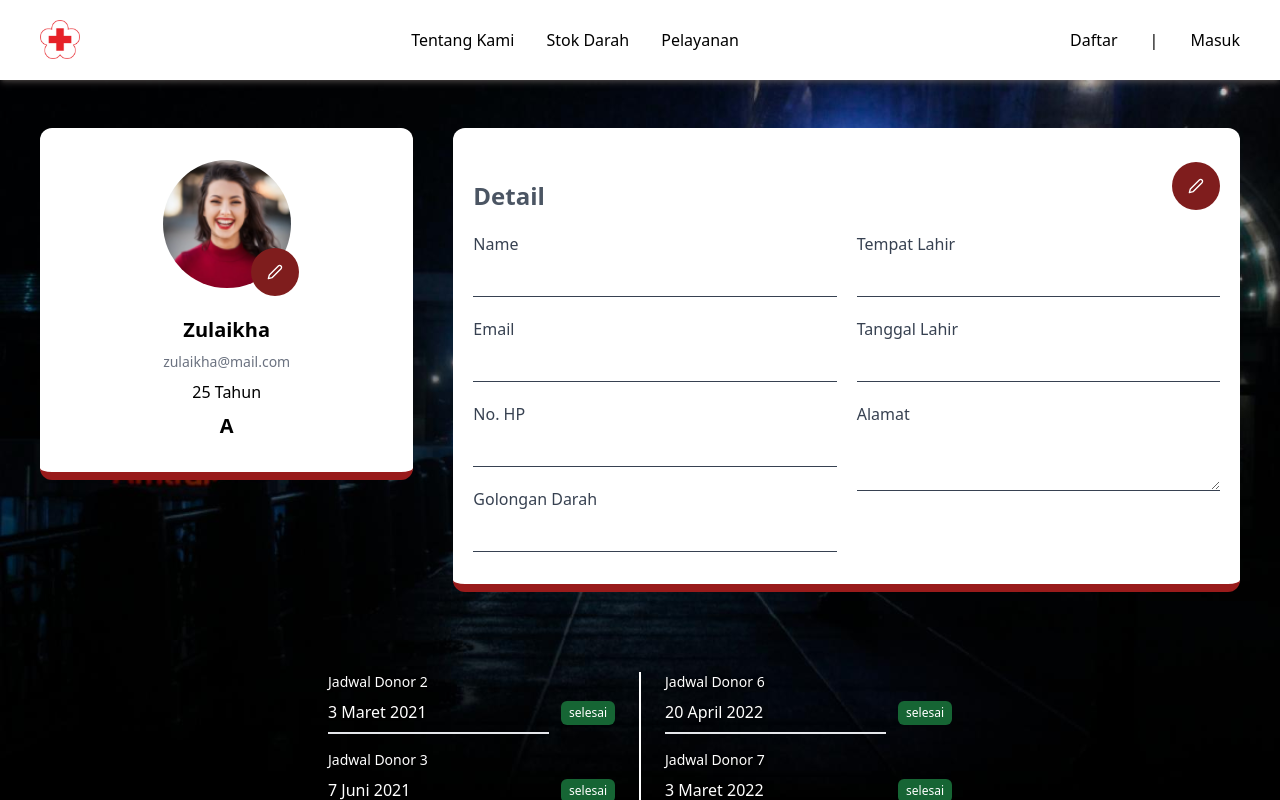
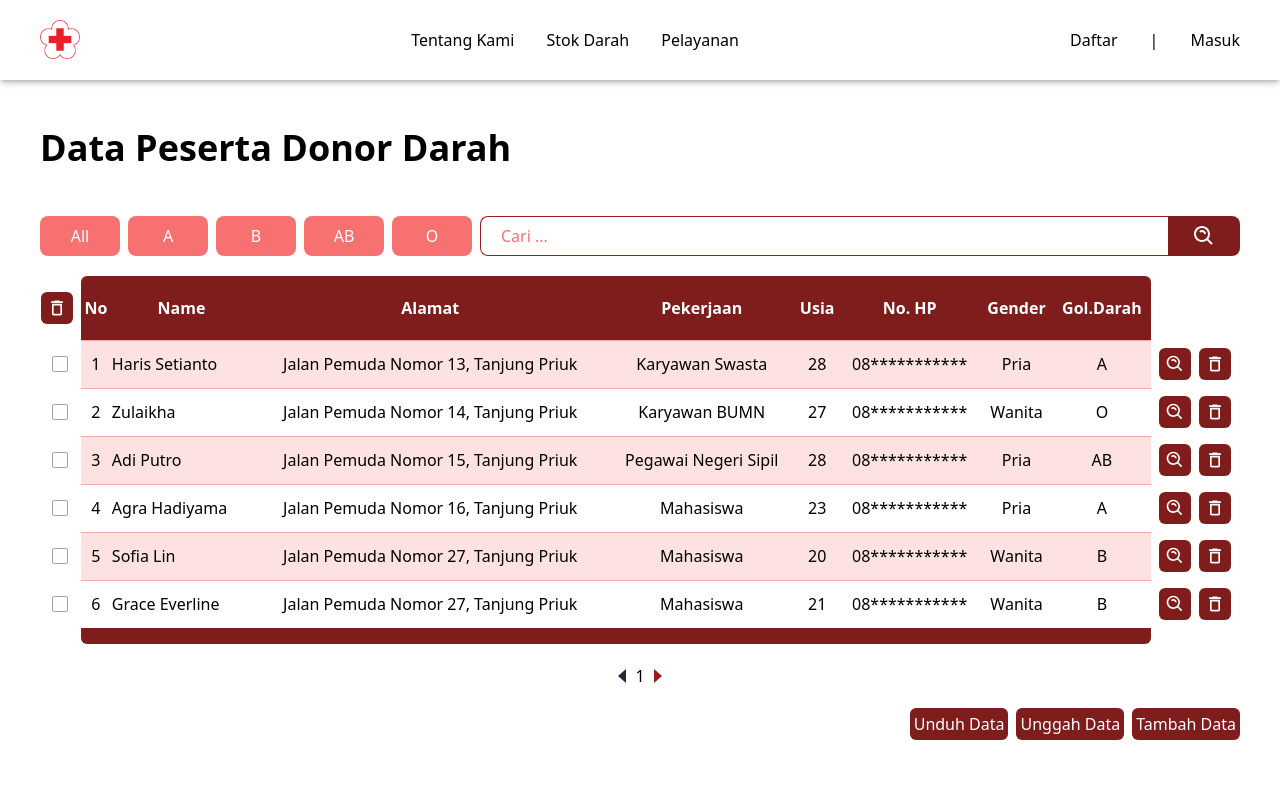
Before and after one commit to ekaadwar/pmi-pasaman-web, a React (Create React App) app: page / in a window 1280 px wide. Shown: the top 800 px of the page. Built offline with nearby package versions, Linux system fonts and the light colour scheme.

Commit message:
testing halaman Data di path home

```diff
--- a/src/sections/Routes.js
+++ b/src/sections/Routes.js
@@ -11,12 +11,12 @@ import SignUp from "../pages/SignUp";
 const Routes = () => {
   return (
     <Switch>
-      <Route path="/" exact element={<Profile />} />
+      <Route path="/" exact element={<Data />} />
       <Route path="/profile" element={<Home />} />
       <Route path="/signin" element={<SignIn />} />
       <Route path="/signup" element={<SignUp />} />
       <Route path="/forgot-pass" element={<ForgotPass />} />
-      <Route path="/data" exact element={<Data />} />
+      <Route path="/data" exact element={<Profile />} />
       <Route path="/data/add" exact element={<AddData />} />
     </Switch>
   );
```
